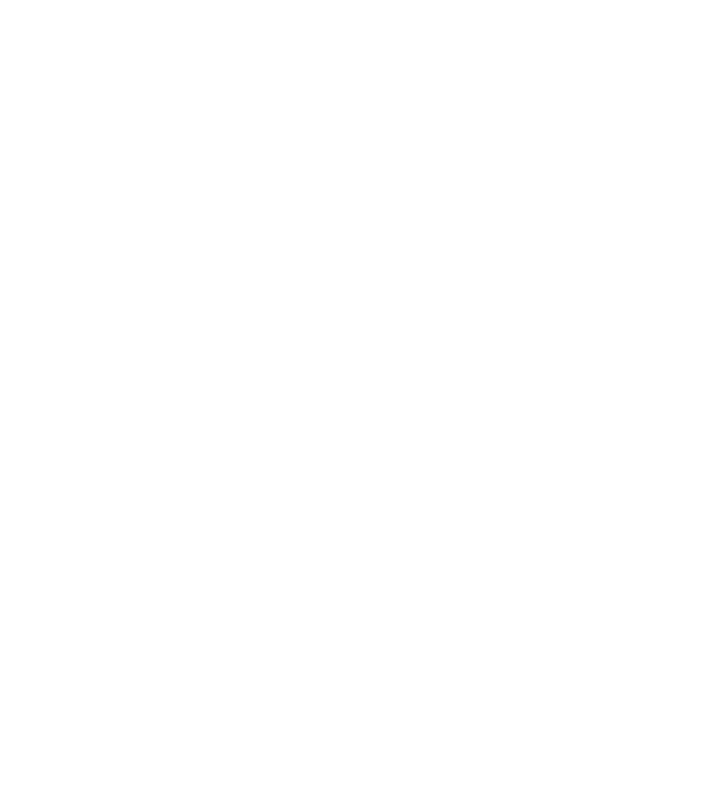
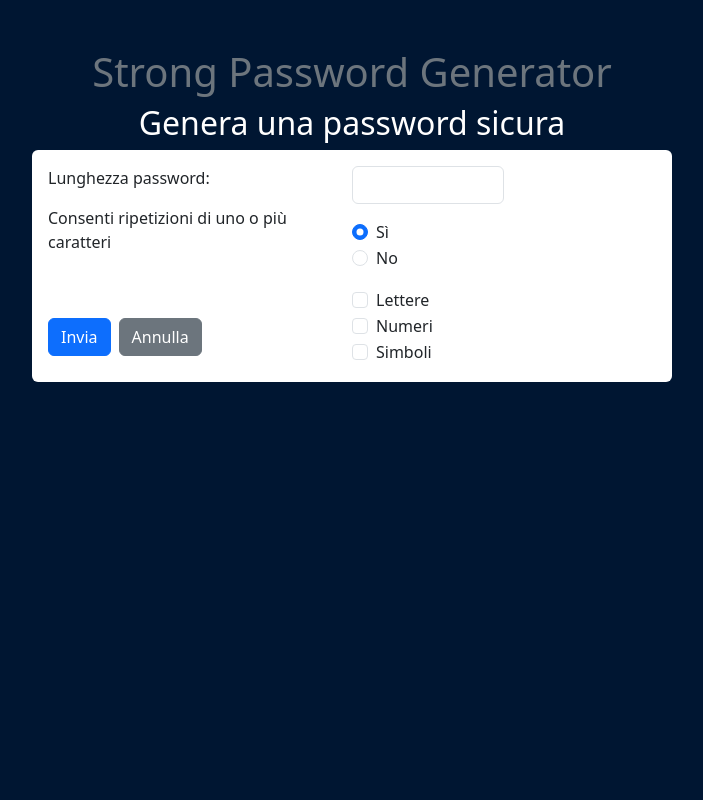
Before and after one commit to alecasentini/php-strong-password-generator, a PHP site: page / in a window 1280 px wide. Before the commit the part shown is empty. Shown: the whole page, without its empty margins (288-991 px from the left). Run offline with PHP 8.4, Linux system fonts and the light colour scheme.

Commit message:
Creazione mockup statico

```diff
--- a/index.php
+++ b/index.php
@@ -13,6 +13,62 @@
 
 <body>
 
+<div class="vh-100 w-100" style="background-color: #001632">
+
+    <h1 class="text-center text-secondary pt-5">Strong Password Generator</h1>
+    <h2 class="text-center text-white">Genera una password sicura</h2>
+
+    <div class="container d-flex bg-white rounded p-3 w-50">
+        <div class="d-flex flex-column w-50">
+            <p>Lunghezza password:</p>
+            <p>Consenti ripetizioni di uno o più caratteri</p>
+            <div class="d-flex mt-5">
+                <button type="button" class="btn btn-primary">Invia</button>
+                <button type="button" class="btn btn-secondary ms-2">Annulla</button>
+            </div>
+        </div>
+
+        <div class="d-flex flex-column w-50">
+
+            <input type="text" class="form-control w-50">
+
+            <div class="form-check mt-3">
+                <input class="form-check-input" type="radio" name="flexRadioDefault" id="flexRadioDefault1" checked>
+                <label class="form-check-label" for="flexRadioDefault1">
+                    Sì
+                </label>
+            </div>
+            <div class="form-check">
+                <input class="form-check-input" type="radio" name="flexRadioDefault" id="flexRadioDefault2">
+                <label class="form-check-label" for="flexRadioDefault2">
+                    No
+                </label>
+            </div>
+
+            <div class="form-check mt-3">
+                <input class="form-check-input" type="checkbox" value="" id="flexCheckDefault">
+                <label class="form-check-label" for="flexCheckDefault">
+                    Lettere
+                </label>
+            </div>
+            <div class="form-check">
+                <input class="form-check-input" type="checkbox" value="" id="flexCheckDefault">
+                <label class="form-check-label" for="flexCheckDefault">
+                    Numeri
+                </label>
+            </div>
+            <div class="form-check">
+                <input class="form-check-input" type="checkbox" value="" id="flexCheckDefault">
+                <label class="form-check-label" for="flexCheckDefault">
+                    Simboli
+                </label>
+            </div>
+
+        </div>
+    </div>
+
+</div>
+
 
     <script src="https://cdn.jsdelivr.net/npm/bootstrap@5.3.0-alpha3/dist/js/bootstrap.bundle.min.js"
         integrity="sha384-ENjdO4Dr2bkBIFxQpeoTz1HIcje39Wm4jDKdf19U8gI4ddQ3GYNS7NTKfAdVQSZe"
```
